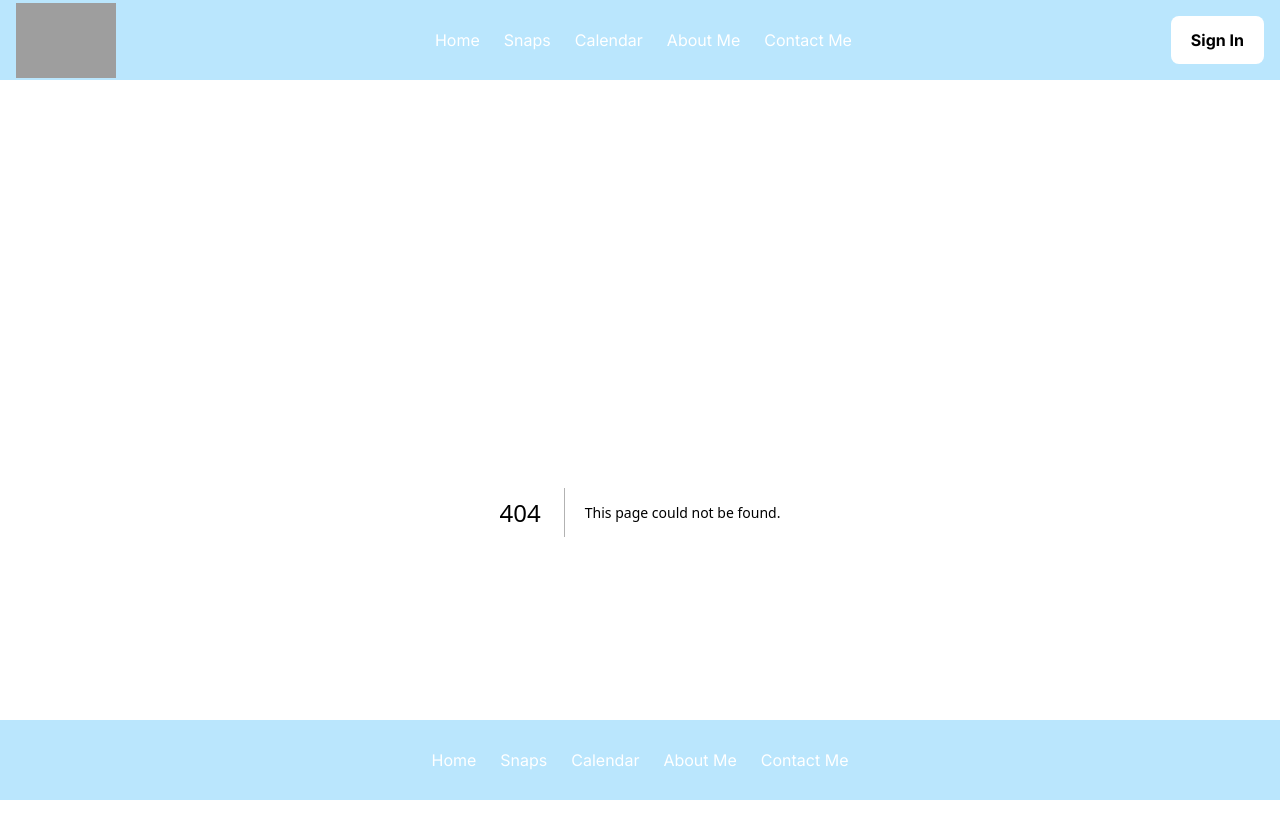
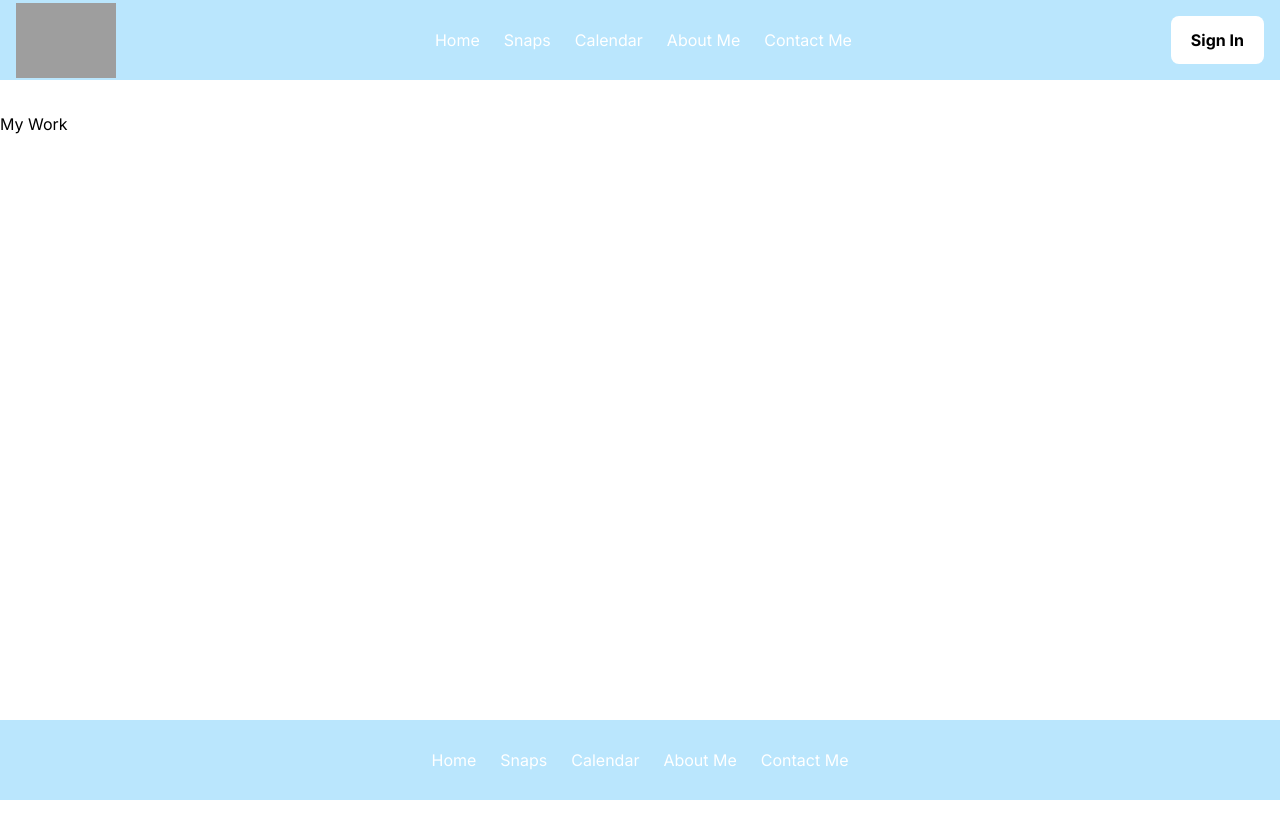
Before and after one commit to Don-1/dx, a Next.js app: page /projects in a window 1280 px wide. Before the commit this address had no page. Shown: the top 838 px of the page. After the commit the page ends 800 px from the top, so only its background shows below. Built offline with nearby package versions, Linux system fonts and the light colour scheme; grey boxes are pictures that could not be loaded.

Commit message:
Replace Calendar page with Projects

```diff
--- a/app/calendar/page.tsx
+++ /dev/null
@@ -1,7 +0,0 @@
-import React from 'react';
-
-const Calendar: React.FC = () => {
-  return <div>Bookings</div>;
-};
-
-export default Calendar;
--- /dev/null
+++ b/app/projects/page.tsx
@@ -0,0 +1,7 @@
+import React from 'react';
+
+const Projects: React.FC = () => {
+  return <div>My Work</div>;
+};
+
+export default Projects;
```
